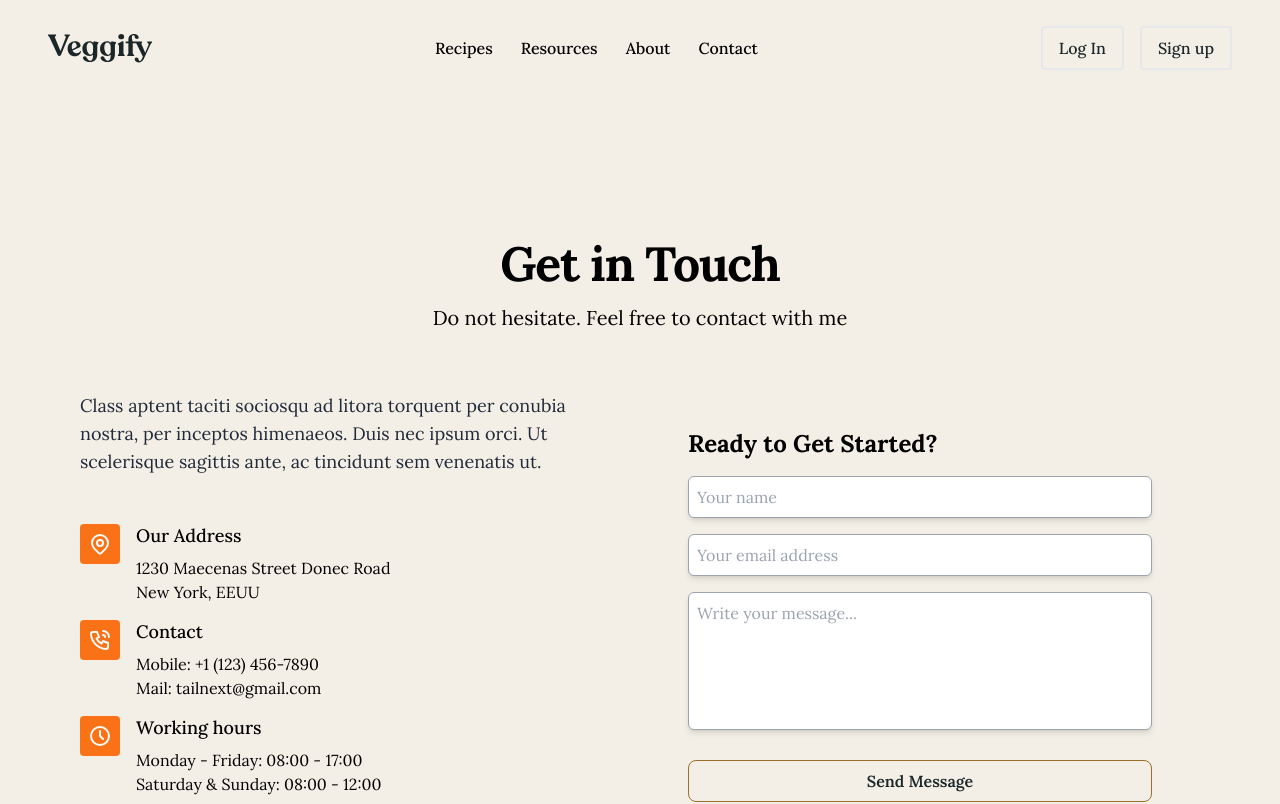
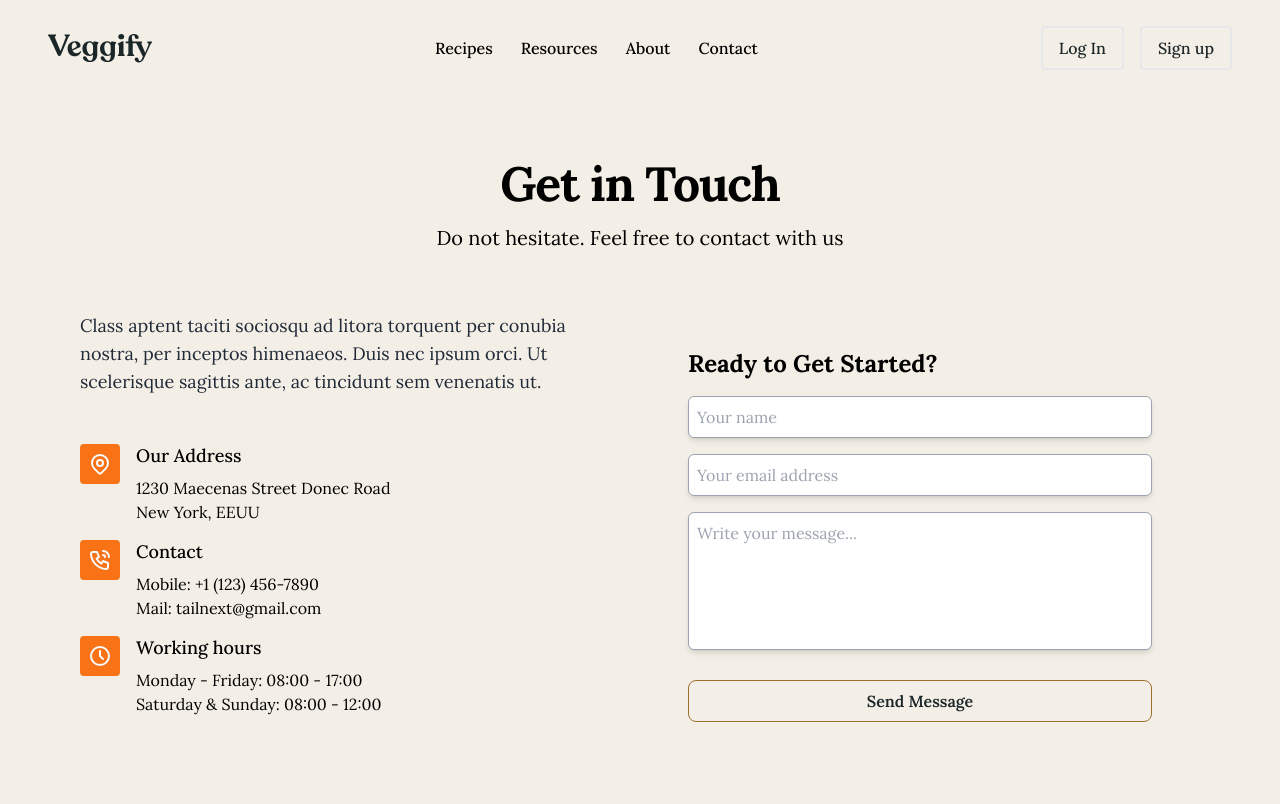
Before and after one commit to HossainRafi/Veggify, a React (Vite) app in the folder frontend/: page /contact in a window 1280 px wide. Shown: the top 804 px of the page. Built offline with nearby package versions, Linux system fonts and the light colour scheme.

Commit message:
contact solved

```diff
--- a/frontend/src/pages/contact/Contact.jsx
+++ b/frontend/src/pages/contact/Contact.jsx
@@ -1,6 +1,6 @@
 export const Contact = () => {
   return (
-    <section className="px-6 lg:px-12 py-20">
+    <section className="px-6 lg:px-12">
       <div id="contact">
         <div className="mx-auto max-w-7xl px-4 py-16 sm:px-6 lg:px-8 lg:py-20">
 
@@ -11,7 +11,7 @@ export const Contact = () => {
                 Get in Touch
               </h2>
               <p className="mx-auto mt-4 max-w-3xl text-xl">
-                Do not hesitate. Feel free to contact with me
+                Do not hesitate. Feel free to contact with us
               </p>
             </div>
           </div>
```
